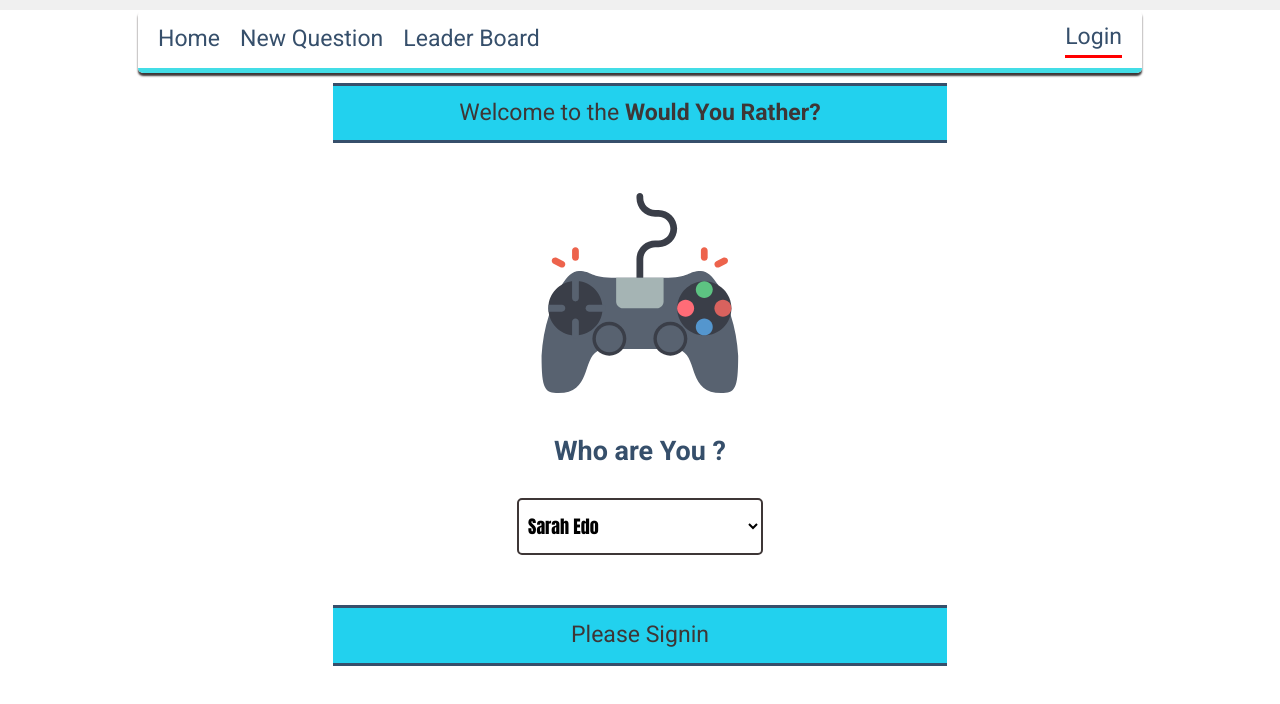
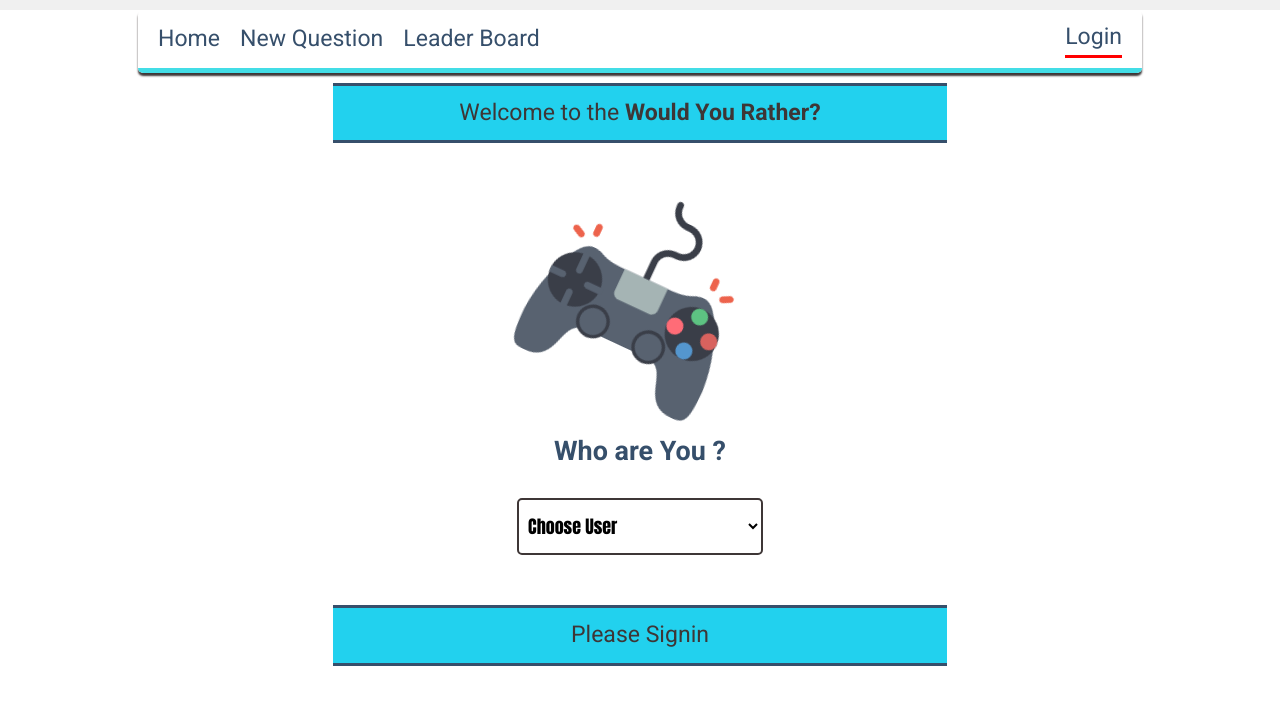
Before and after one commit to jugshaurya/udacity-would-you-rather-project, a React (Create React App) app: page /login in a window 1280 px wide. Shown: the top 704 px of the page. Built offline with nearby package versions, Linux system fonts and the light colour scheme.

Commit message:
:sheep: Added iritated Animation , updated readme for submittion.

```diff
--- a/src/components/App.scss
+++ b/src/components/App.scss
@@ -9,6 +9,7 @@ body,
   background: #43dde6;
   background: #f0f0f0;
   color: #364f6b;
+  transition: all 0.2s;
 }
 
 body {
@@ -146,6 +147,10 @@ option {
               font-family: "Courier New", Courier, monospace;
               font-weight: 200;
               margin: 15px auto;
+              transition: all 0.4s;
+              animation-name: svgRot;
+              animation-duration: 4s;
+              animation-iteration-count: infinite;
             }
           }
         }
@@ -177,6 +182,10 @@ option {
     margin-top: 50px;
     width: 200px;
     height: auto;
+    transition: all 0.4s;
+    animation-name: svgRot;
+    animation-duration: 4s;
+    animation-iteration-count: infinite;
   }
 }
 
@@ -284,6 +293,10 @@ option {
           font-size: 0.7em;
           font-family: "Courier New", Courier, monospace;
           font-weight: 200;
+          transition: all 0.4s;
+          animation-name: svgRot;
+          animation-duration: 4s;
+          animation-iteration-count: infinite;
         }
       }
     }
@@ -315,9 +328,10 @@ option {
       input {
         padding: 10px;
         height: 30px;
-        border: 2px solid #364f6b;
+        border: none;
+        border-bottom: 2px solid #364f6b;
         background: #f0f0f0;
-        margin: 10px;
+        margin: 20px;
         width: 90%;
         font-size: large;
         font-family: "Courier New", Courier, monospace;
@@ -330,6 +344,10 @@ option {
         height: 40px;
         margin: 10px auto;
         box-shadow: 0px 3px 2px #f0f0f0;
+        transition: all 0.4s;
+        animation-name: svgRot;
+        animation-duration: 4s;
+        animation-iteration-count: infinite;
       }
     }
   }
@@ -399,3 +417,21 @@ option {
     }
   }
 }
+
+@keyframes svgRot {
+  0% {
+    transform: rotate(0deg);
+  }
+  25% {
+    transform: rotate(25deg);
+  }
+  50% {
+    transform: rotate(0deg);
+  }
+  75% {
+    transform: rotate(-25deg);
+  }
+  100% {
+    transform: rotate(0deg);
+  }
+}
--- a/src/components/LogInPage.js
+++ b/src/components/LogInPage.js
@@ -20,6 +20,7 @@ class LoginPage extends Component {
 
   handleUserLogin = (event) => {
     const userID = event.target.value;
+    if (userID === "none") return;
     this.props.setLoggedInUser(userID);
     this.props.history.push("/");
   };
@@ -33,8 +34,14 @@ class LoginPage extends Component {
         <PlayStation />
         <div className="select-user">
           <h3>Who are You ? </h3>
-          <select onClick={(event) => this.handleUserLogin(event)}>
-            <option value="none" disabled></option>
+          <select
+            onClick={(event) => this.handleUserLogin(event)}
+            defaultValue="none"
+          >
+            <option value="none" disabled>
+              {" "}
+              Choose User
+            </option>
             {this.renderUsers()}
           </select>
         </div>
--- a/src/redux/actions.js
+++ b/src/redux/actions.js
@@ -32,7 +32,6 @@ export const fetchUsersFailure = () => ({
 
 // async functions
 export const fetchUsers = () => async (dispatch) => {
-  console.log("afs");
   dispatch(fetchUsersStart());
   try {
     const users = await API._getUsers();
--- a/src/redux/reducer.js
+++ b/src/redux/reducer.js
@@ -25,7 +25,6 @@ export const questionsReducer = (state = {}, action) => {
 export const loggedInUserReducer = (state = {}, action) => {
   switch (action.type) {
     case actionTypes.SET_LOGGED_IN_USER:
-      console.log("sd", state, action);
       return { ...state, ...action.payload };
     case actionTypes.LOGOUT_USER:
       return {};
```
Also changed, not shown: 1 other file (tests, documents, lock files or other folders).
